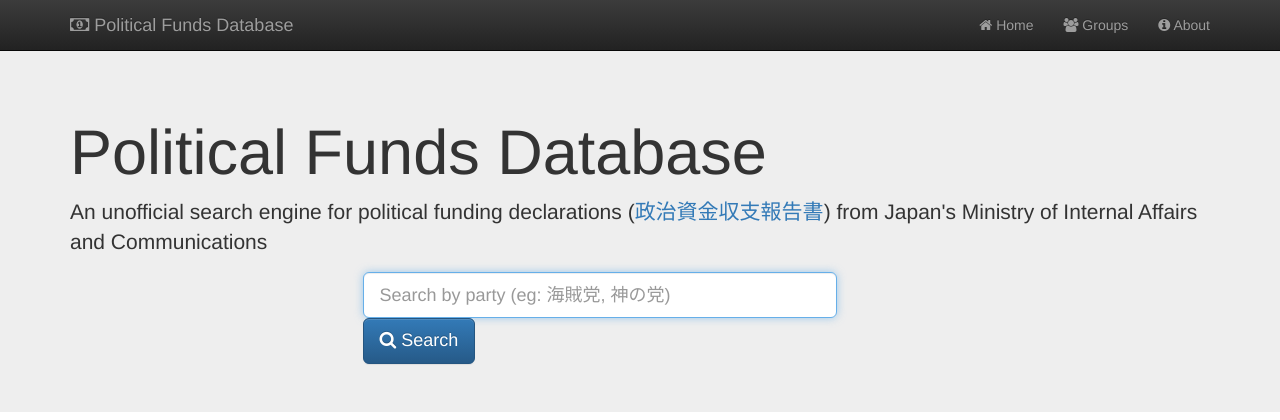
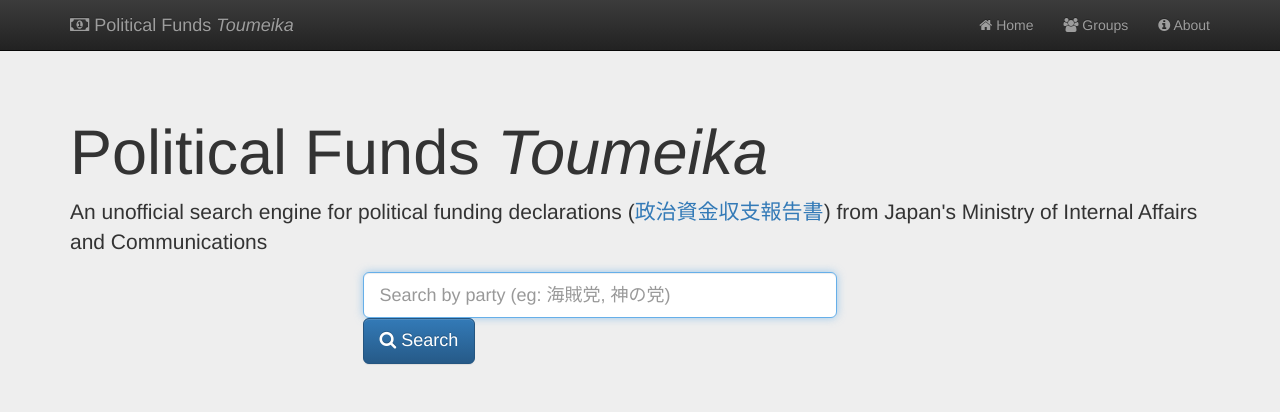
Before and after one commit to mduggan/toumeika, a Flask app: page / in a window 1280 px wide. Shown: the top 420 px of the page. Run offline with Flask 2, Linux system fonts and the light colour scheme; some libraries are stand-ins or nearby versions.

Commit message:
branding..

```diff
--- a/templates/base.html
+++ b/templates/base.html
@@ -6,7 +6,7 @@
     <head>
         <meta charset="utf-8">
         <meta http-equiv="X-UA-Compatible" content="IE=edge,chrome=1">
-        <title>{{_('Political Funds Database')}}</title>
+        <title>{{_('Toumeika')}}</title>
         <meta name="description" content="">
         <meta name="viewport" content="width=device-width, initial-scale=1">
         <link rel="apple-touch-icon" href="/static/apple-touch-icon.png">
@@ -39,7 +39,7 @@
             <span class="icon-bar"></span>
             <span class="icon-bar"></span>
           </button>
-          <a class="navbar-brand" href="/"><i class="fa fa-money"></i> {{_('Political Funds Database')}}</a>
+          <a class="navbar-brand" href="/"><i class="fa fa-money"></i> {{_('Political Funds <i>Toumeika</i>')}}</a>
         </div>
         <div id="navbar" class="navbar-collapse collapse">
            <div class="navbar-right">
--- a/templates/index.html
+++ b/templates/index.html
@@ -2,7 +2,7 @@
 {% block body %}
     <div class="jumbotron">
       <div class="container">
-        <h1>{{_('Political Funds Database')}}</h1>
+        <h1>{{_('Political Funds <i>Toumeika</i>')}}</h1>
         <p>{{_('An unofficial search engine for political funding declarations (<a href="http://www.soumu.go.jp/senkyo/seiji_s/seijishikin/">政治資金収支報告書</a>) from Japan\'s Ministry of Internal Affairs and Communications')}}</p>
       <div class="row">
       <div class="col-md-6 col-md-offset-3">
```
Also changed, not shown: translations/ja/LC_MESSAGES/messages.po, 3 other files.
